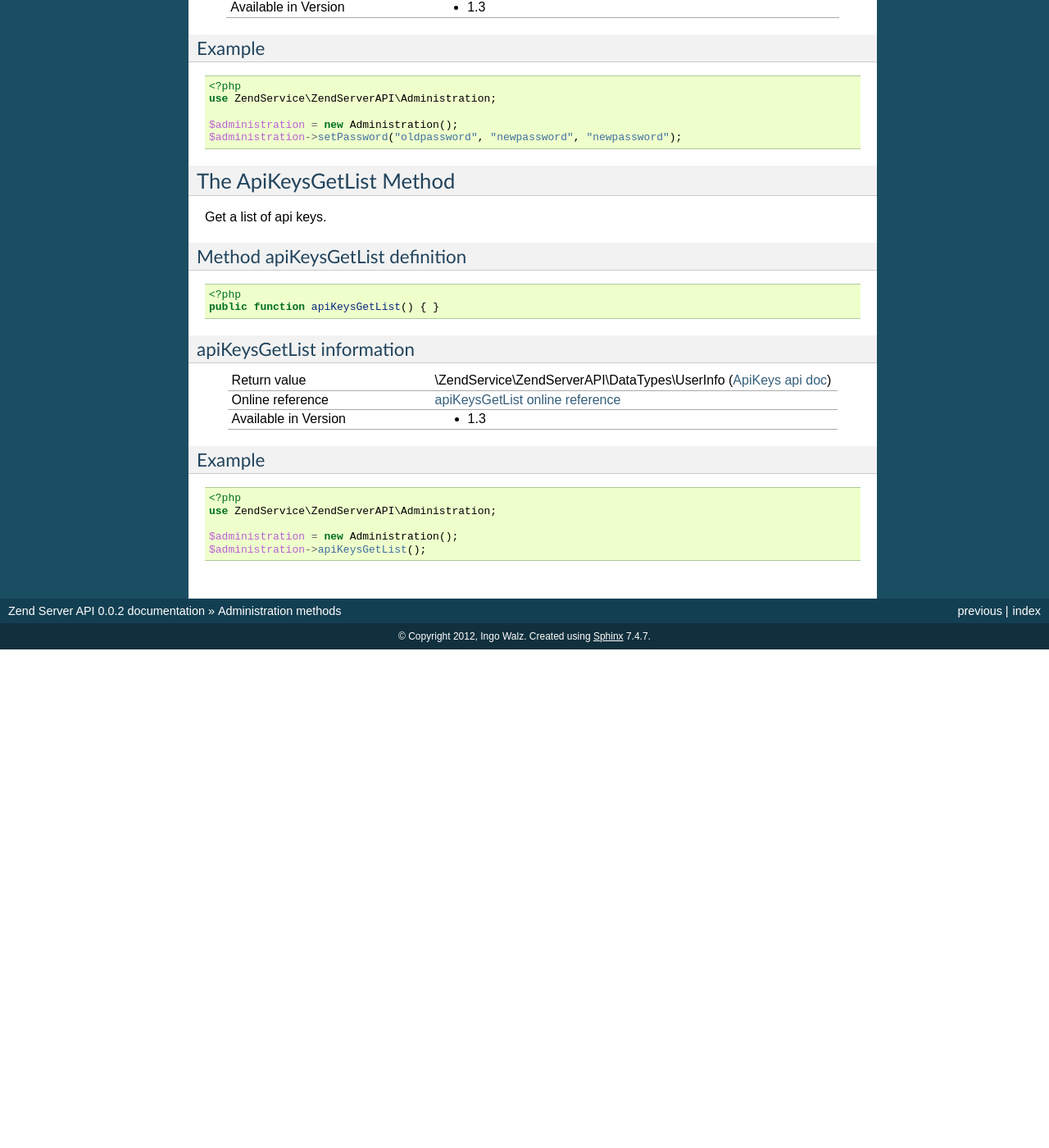
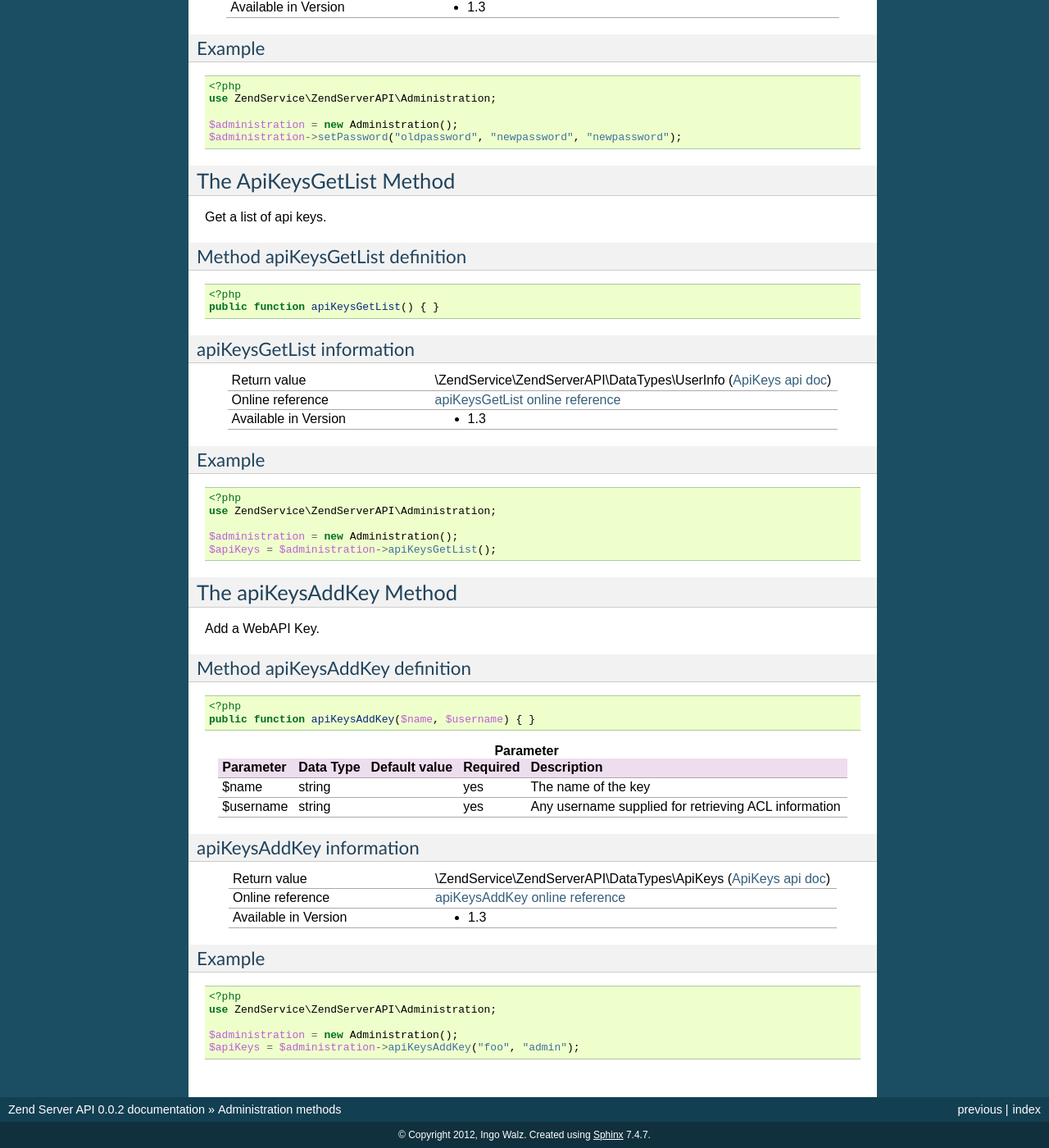
Before and after one commit to iwalz/zendserverapi, a Sphinx documentation site: the page built from docs/ref/administration.rst, in a window 1280 px wide and 1400 px high, scrolled down 2735 px. Shown: the whole window at 82% size. Built offline with Sphinx 7.4.7, drawn with Linux system fonts in a browser that asks for light colours; before the commit the page ends 3527 px from its top, so only the background shows below that; some of the changed text lies outside the part shown.

Commit message:
Added apiKeysAddKey

```diff
--- a/docs/ref/administration.rst
+++ b/docs/ref/administration.rst
@@ -314,7 +314,72 @@
     use ZendService\ZendServerAPI\Administration;
 
     $administration = new Administration();
-    $administration->apiKeysGetList();
+    $apiKeys = $administration->apiKeysGetList();
+
+.. _zendservice.administration.methods.apiKeysAddKey:
+
+The apiKeysAddKey Method
+========================
+
+Add a WebAPI Key.
+
+.. _zendservice.administration.methods.apiKeysAddKey.definition:
+
+Method apiKeysAddKey definition
+-------------------------------
+
+.. code-block:: php
+
+    <?php
+    public function apiKeysAddKey($name, $username) { }
+
+.. list-table:: **Parameter**
+   :header-rows: 1
+
+   * - Parameter
+     - Data Type
+     - Default value
+     - Required
+     - Description
+   * - $name
+     - string
+     -
+     - yes
+     - The name of the key
+   * - $username
+     - string
+     -
+     - yes
+     - Any username supplied for retrieving ACL information
+
+.. _zendservice.administration.methods.apiKeysAddKey.information:
+
+apiKeysAddKey information
+-------------------------
+
+.. list-table::
+   :widths: 5 10
+   :header-rows: 0
+
+   * - Return value
+     - \\ZendService\\ZendServerAPI\\DataTypes\\ApiKeys (`ApiKeys api doc`_)
+   * - Online reference
+     - `apiKeysAddKey online reference`_
+   * - Available in Version
+     - * 1.3
+
+.. _zendservice.administration.methods.apiKeysAddKey.example:
+
+Example
+-------
+
+.. code-block:: php
+
+    <?php
+    use ZendService\ZendServerAPI\Administration;
+
+    $administration = new Administration();
+    $apiKeys = $administration->apiKeysAddKey("foo", "admin");
 
 .. _userAuthenticateSettings online reference: http://files.zend.com/help/Beta/Zend-Server-6/zend-server.htm#the_userauthenticatesettings_method.htm
 .. _AuthenticationType api doc: http://zs-apidoc.rubber-duckling.net/classes/ZendService.ZendServerAPI.DataTypes.AuthenticationType.html
@@ -323,3 +388,4 @@
 .. _setPassword online reference: http://files.zend.com/help/Beta/Zend-Server-6/zend-server.htm#the_setpassword_method.htm
 .. _ApiKeys api doc: http://zs-apidoc.rubber-duckling.net/classes/ZendService.ZendServerAPI.DataTypes.ApiKeys.html
 .. _apiKeysGetList online reference: http://files.zend.com/help/Beta/Zend-Server-6/zend-server.htm#the_apikeysgetlist_method.htm
+.. _apiKeysAddKey online reference: http://files.zend.com/help/Beta/Zend-Server-6/zend-server.htm#the_apikeysaddkey_method.htm
```
Also changed, not shown: 3 other files.
